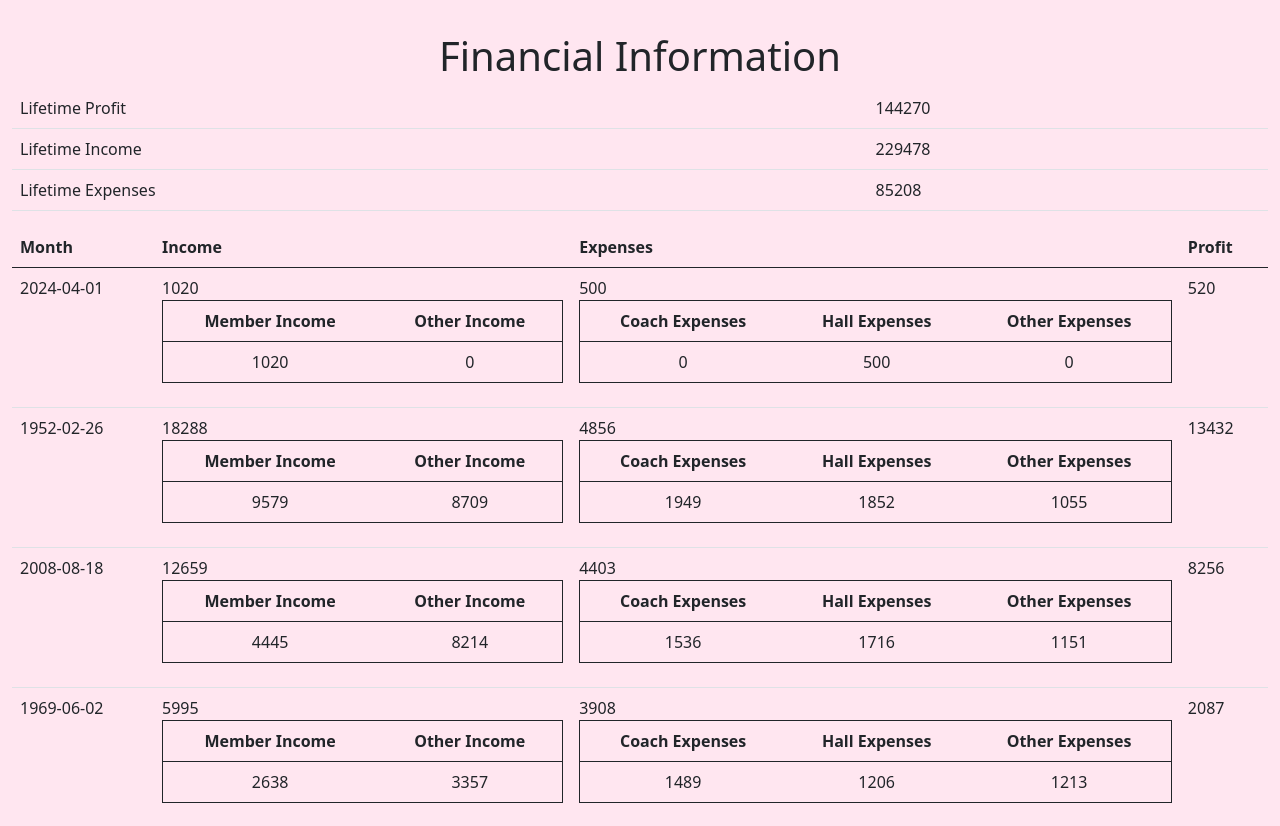
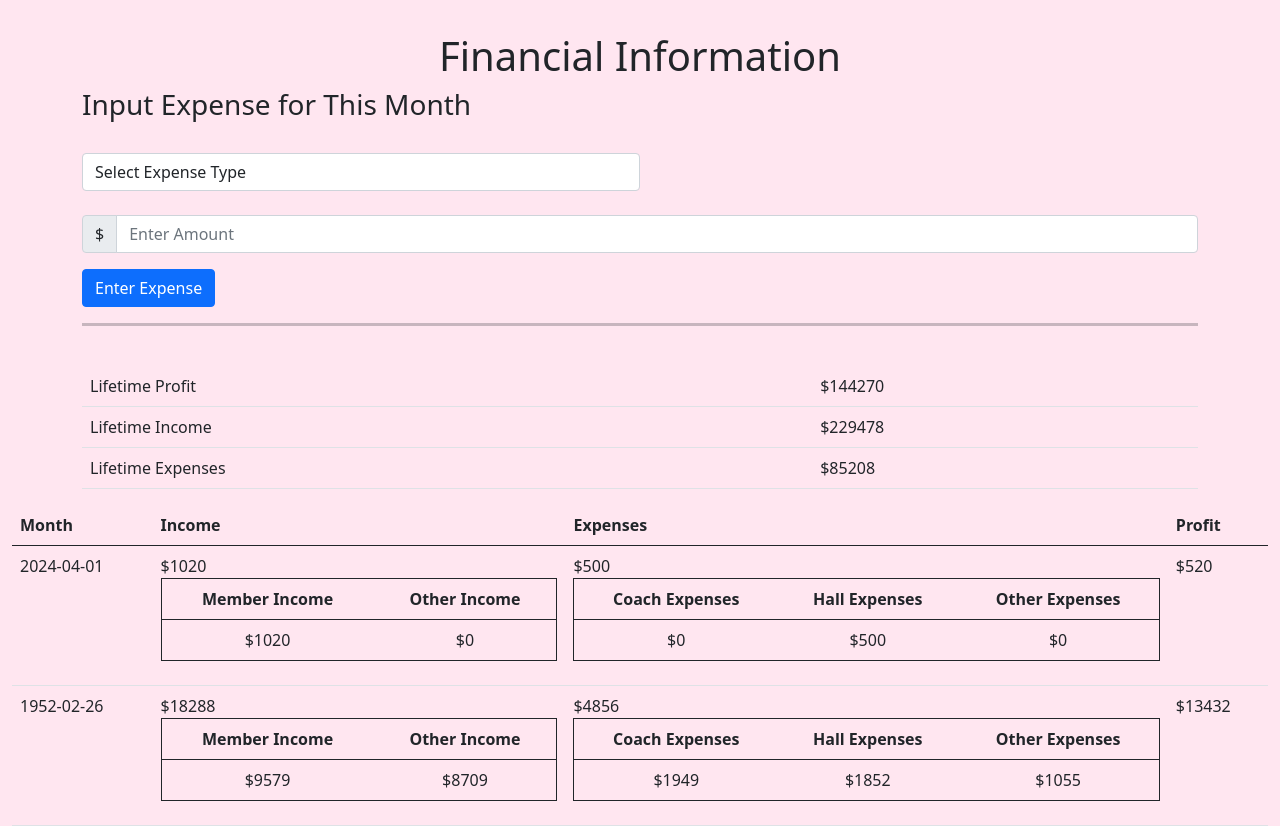
Before and after one commit to SummitKC/406ProjItt2, a Flask app: page /finance in a window 1280 px wide. Shown: the part 119-945 px from the top of the page. Run offline with Flask 3, Linux system fonts and the light colour scheme; data comes from the database, SQL or seed files in the repository; some libraries are stand-ins or nearby versions.

Commit message:
Add files via upload

```diff
--- a/templates/finance.html
+++ b/templates/finance.html
@@ -6,20 +6,42 @@
   <br>
     <div class="center">
         <h1>Financial Information</h1>
+        <div class="container">
+          <h3>Input Expense for This Month</h3>
+          <form method="POST" action="/finance">
+              <div class="col-md-6">
+                <br>
+                <select class="form-control" id="expenseType" name="expenseType" required>
+                    <option value="" disabled selected>Select Expense Type</option>
+                    <option value="coach">Coach Expense</option>
+                    <option value="hall">Hall Expense</option>
+                    <option value="other">Other Expense</option>
+                </select>
+              </div>
+            <br>
+            <div class="input-group mb-3">
+              <span class="input-group-text">$</span>
+              <input type="text" pattern="[0-9]*" class="form-control" name="expenseAmount" placeholder="Enter Amount">
+            </div>
+            <button type="submit" class="btn btn-primary">Enter Expense</button>
+          </form>
+          <hr style="height:3px">
+          <br>
           <table class="table">
             <tr>
               <td>Lifetime Profit</td>
-            <td>{{ lt_profit }}</td>
+              <td>${{ lt_profit }}</td>
             </tr>
             <tr>
               <td>Lifetime Income</td>
-            <td>{{ lt_income }}</td>
+              <td>${{ lt_income }}</td>
             </tr>
             <tr>
               <td>Lifetime Expenses</td>
-            <td>{{ lt_expenses }}</td>
+              <td>${{ lt_expenses }}</td>
             </tr>
           </table>
+        </div>
         <table class="table">
             <thead>
                 <tr>
@@ -33,7 +55,7 @@
                 {% for month in finance_info %}
                 <tr>
                     <td>{{ month.month_year }}</td>
-                    <td>{{ month.calculate_total_income() }}
+                    <td>${{ month.calculate_total_income() }}
                       <table class="table">
                         <thead>
                           <tr>
@@ -43,13 +65,13 @@
                       </thead>
                         <tbody>
                           <tr>
-                            <td>{{ month.income_users }}</td>
-                            <td>{{ month.income_other }}</td>
+                            <td>${{ month.income_users }}</td>
+                            <td>${{ month.income_other }}</td>
                           </tr>
                         </tbody>
                       </table>
                     </td> <!-- change to month.income when db is changed-->
-                    <td>{{ month.calculate_total_expenses() }}
+                    <td>${{ month.calculate_total_expenses() }}
                       <table class="table">
                         <thead>
                           <tr>
@@ -60,14 +82,14 @@
                       </thead>
                         <tbody>
                           <tr>
-                            <td>{{ month.expenses_coach }}</td>
-                            <td>{{ month.expenses_hall }}</td>
-                            <td>{{ month.expenses_other }}</td>
+                            <td>${{ month.expenses_coach }}</td>
+                            <td>${{ month.expenses_hall }}</td>
+                            <td>${{ month.expenses_other }}</td>
                           </tr>
                         </tbody>
                       </table>
                     </td>
-                    <td>{{ month.calculate_profit() }} </td>
+                    <td>${{ month.calculate_profit() }} </td>
 
                 </tr>
                 {% endfor %}
```
Lines whose indentation alone changed are shown as unchanged.
